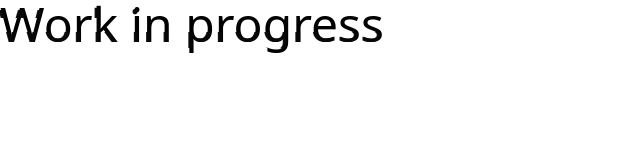
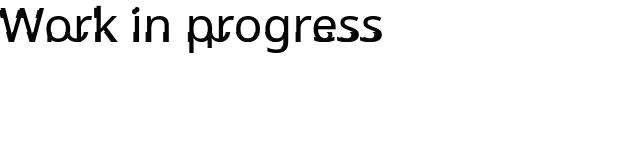
Before and after one commit to je-boska/tb-web, a Next.js app: page / in a window 1280 px wide. Shown: the top 160 px of the page, without its empty margins (0-640 px from the left). Built offline with nearby package versions, Linux system fonts and the light colour scheme.

Commit message:
Correct typo, complicate glitch text

```diff
--- a/pages/index.tsx
+++ b/pages/index.tsx
@@ -10,7 +10,7 @@ export default function Home() {
         <link rel='icon' href='/favicon.ico' />
       </Head>
       <main>
-        <h1 className='glitch-text text-5xl relative' title='Work in progress'>
+        <h1 className='glitch-text text-5xl relative' title='Wrok in rpogrsss'>
           Work in progress
         </h1>
       </main>
--- a/styles/globals.css
+++ b/styles/globals.css
@@ -49,12 +49,12 @@
 }
 
 .glitch-text:after {
-  animation: glitchBotom 2.5s linear infinite;
+  animation: glitchBottom 2.5s linear infinite;
   clip-path: polygon(0 67%, 100% 67%, 100% 100%, 0 100%);
   -webkit-clip-path: polygon(0 67%, 100% 67%, 100% 100%, 0 100%);
 }
 
-@keyframes glitchBotom {
+@keyframes glitchBottom {
   2%,
   64% {
     transform: translate(-1px, 0);
```
